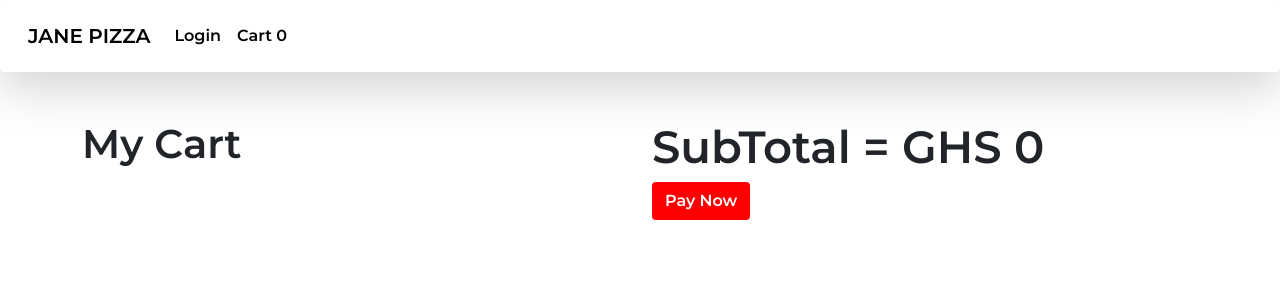
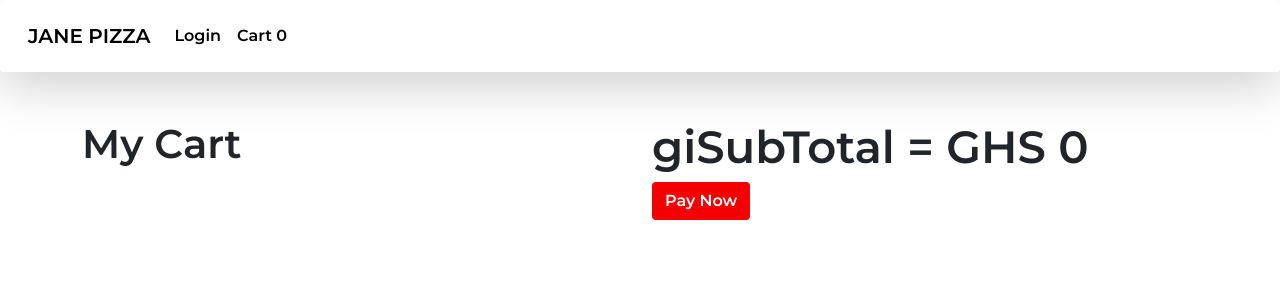
Before and after one commit to Dreamer-Muniru/JanePizza, a React (Create React App) app in the folder client/: page /cartScreen in a window 1280 px wide. Shown: the top 300 px of the page. Built offline with nearby package versions, Linux system fonts and the light colour scheme; the HTML template or start-up script is replaced by a standard one.

Commit message:
fixed UI

```diff
--- a/client/src/App.css
+++ b/client/src/App.css
@@ -13,7 +13,7 @@
 }
 
 .btn{
-    background-color: red !important;
+    background-color: rgb(245, 0, 0) !important;
     color: white !important;
 }
 
--- a/client/src/Screens/cartScreen.js
+++ b/client/src/Screens/cartScreen.js
@@ -14,7 +14,7 @@ function CartScreen() {
                 <h2 style={{fontSize: '40px'}}>My Cart</h2>
                 {cartItems.map(item=>{
                     return <div className='flex-container'>
-                    <div className='text-left'style={{width: '100', margin:'10px'}}>
+                    <div className='text-left'style={{width: '100', margin:'11px'}}>
                         <h1>{item.name} ({item.varient}) </h1>
                         <h1>Price: {item.quantity} * {item.prices[0][item.varient]} * {item.price} </h1>
                         <h1 style={{display: 'inline'}}>Quantity:
@@ -25,7 +25,7 @@ function CartScreen() {
                         <hr/>
                     </div>
 
-                    <div style={{width: '100', margin:'10px'}}>
+                    <div style={{width: '100', margin:'11px'}}>
                         <img src={item.image} alt="Product Image" style={{height: '80px', width:'80px'}} />
                     </div>
                     <div style={{width: '100', margin:'10px'}}>
@@ -37,7 +37,7 @@ function CartScreen() {
             </div>
 
             <div className='col-md-6'>
-                <h2 style={{fontSize: '45px'}}> SubTotal = GHS {subTotal} </h2>
+                <h2 style={{fontSize: '45px'}}> giSubTotal = GHS {subTotal} </h2>
                 <button className='btn text-right'>Pay Now</button>
             </div>
     </div>
```
